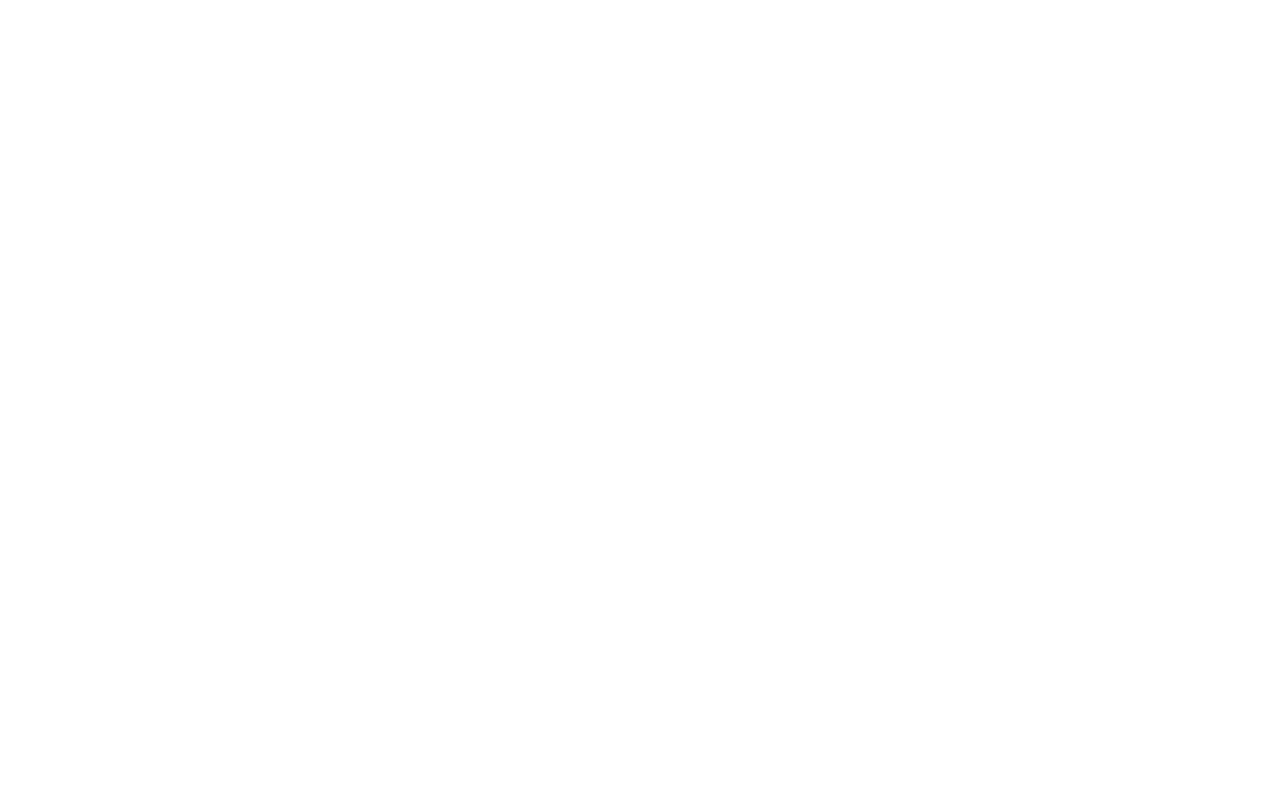
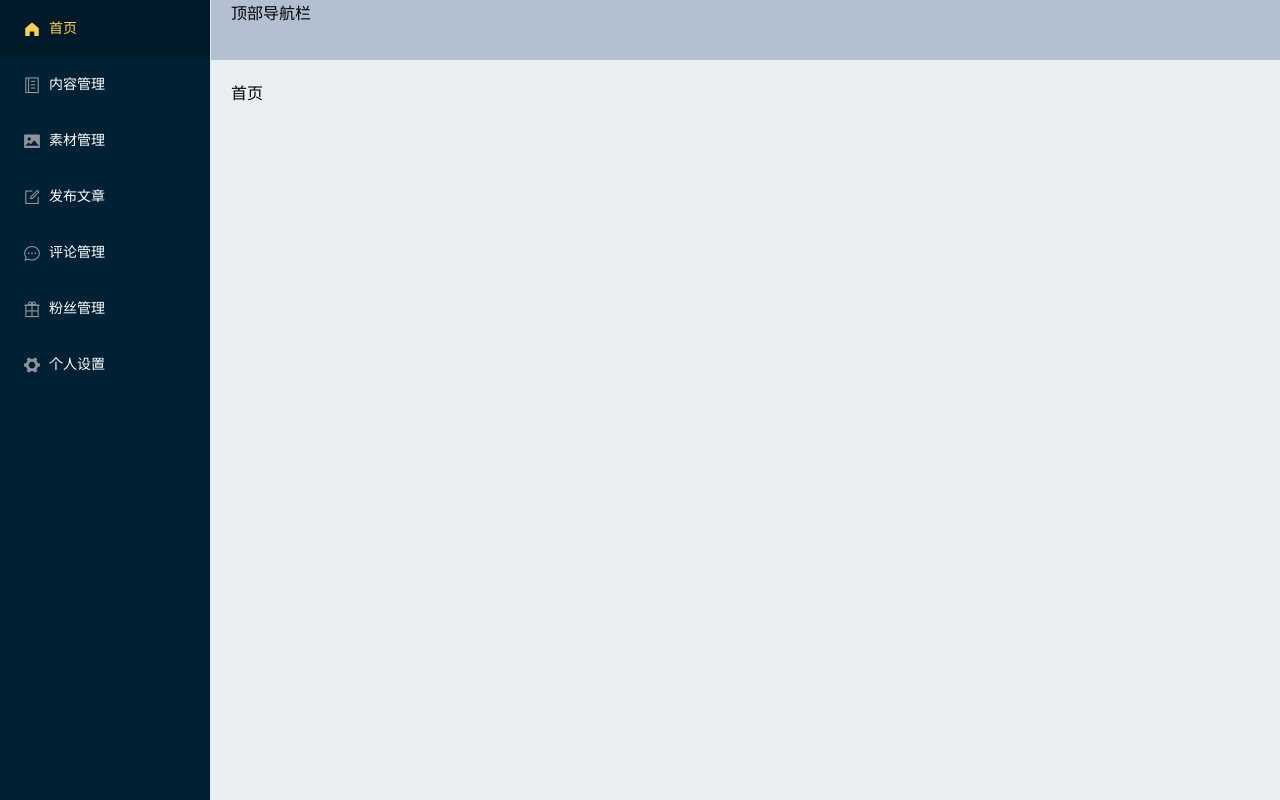
Before and after one commit to PUBLICSTATICS/toutiao-publish-admin, a Vue app: page /#/ in a window 1280 px wide. Built offline with nearby package versions, Linux system fonts and the light colour scheme.

Commit message:
侧边栏

```diff
--- a/src/router/index.js
+++ b/src/router/index.js
@@ -1,6 +1,8 @@
 import Vue from 'vue'
 import VueRouter from 'vue-router'
 import Login from '@/views/login'
+import Home from '@/views/home'
+import Layout from '@/views/layout'
 // 在VueCLI后才能关键的项目中 @表示是src，他是src目录的路径别名
 // 好处，他不收当前文件路径影响
 Vue.use(VueRouter)
@@ -8,7 +10,21 @@
 const routes = [
   {
     path: '/login',
+    name: 'login',
     component: Login
+  },
+  {
+    path: '/',
+    // 命名路由layout有一个默认子路由，这个名字没有意义
+    // 如果有默认子路由，就不用给父路由起名字了。
+    component: Layout,
+    children: [
+      {
+        path: '', // path为空，会作为默认子路由渲染
+        name: 'home',
+        component: Home
+      }
+    ]
   }
 ]
 
--- /dev/null
+++ b/src/views/home/index.vue
@@ -0,0 +1,44 @@
+<template>
+  <div class='home-container'>
+      首页
+  </div>
+</template>
+
+<script>
+export default {
+// 起名便于调试
+// vue-detools可以看组件树
+// 可以用名字递归调用
+  name: 'HomeIndex',
+  components: {
+
+  },
+  props: {
+
+  },
+  data () {
+    return {
+
+    }
+  },
+  computed: {
+
+  },
+  watch: {
+
+  },
+  created () {
+
+  },
+  mounted () {
+
+  },
+  methods: {
+
+  }
+}
+</script>
+
+<style lang="less">
+
+</style>
--- /dev/null
+++ b/src/views/layout/components/aside.vue
@@ -0,0 +1,73 @@
+<template>
+    <el-menu
+      class="el-menu-vertical-demo"
+      default-active="/"
+      background-color="#002033"
+      text-color="#fff"
+      active-text-color="#ffd04b"
+      router>
+      <el-menu-item index="/">
+        <i class="el-icon-s-home"></i>
+        <span slot="title">首页</span>
+      </el-menu-item>
+      <el-menu-item index="/article">
+        <i class="el-icon-notebook-2"></i>
+        <span slot="title">内容管理</span>
+      </el-menu-item>
+      <el-menu-item index="/image">
+        <i class="el-icon-picture"></i>
+        <span slot="title">素材管理</span>
+      </el-menu-item>
+      <el-menu-item index="/publish">
+        <i class="el-icon-edit-outline"></i>
+        <span slot="title">发布文章</span>
+      </el-menu-item>
+      <el-menu-item index="/comment">
+        <i class="el-icon-chat-dot-round"></i>
+        <span slot="title">评论管理</span>
+      </el-menu-item>
+      <el-menu-item index="/fans">
+        <i class="el-icon-present"></i>
+        <span slot="title">粉丝管理</span>
+      </el-menu-item>
+      <el-menu-item index="/setting">
+        <i class="el-icon-s-tools"></i>
+        <span slot="title">个人设置</span>
+      </el-menu-item>
+    </el-menu>
+</template>
+
+<script>
+export default {
+  name: 'AppAside',
+  components: {
+
+  },
+  props: {
+
+  },
+  data () {
+    return {
+
+    }
+  },
+  computed: {
+
+  },
+  watch: {
+
+  },
+  created () {
+
+  },
+  mounted () {
+
+  },
+  methods: {
+  }
+}
+</script>
+
+<style lang="less">
+
+</style>
--- /dev/null
+++ b/src/views/layout/index.vue
@@ -0,0 +1,70 @@
+<template>
+  <el-container class='layout-container'>
+      <el-aside
+      class='aside'>
+      <app-aside class='aside-menu'/>
+      </el-aside>
+  <el-container>
+      <el-header class='header'>顶部导航栏</el-header>
+      <el-main class='main'>
+      <router-view/>
+      </el-main>
+  </el-container>
+  </el-container>
+</template>
+
+<script>
+import AppAside from './components/aside'
+export default {
+  name: 'LayOutIndex',
+  components: {
+    AppAside
+  },
+  props: {
+
+  },
+  data () {
+    return {
+
+    }
+  },
+  computed: {
+
+  },
+  watch: {
+
+  },
+  created () {
+
+  },
+  mounted () {
+
+  },
+  methods: {
+
+  }
+}
+</script>
+
+<style scoped lang="less">
+.aside {
+    width: 211px !important;
+    background: #d3dce6;
+}
+.header{
+    background: #b3c0d1;
+}
+.main{
+    background: #e9eef3;
+}
+.layout-container{
+    position: fixed;
+    left: 0;
+    top: 0;
+    right: 0;
+    bottom: 0;
+}
+.aside-menu{
+    height: 100%;
+}
+</style>
--- a/src/views/login/index.vue
+++ b/src/views/login/index.vue
@@ -53,9 +53,9 @@
   data () {
     return {
       user: {
-        mobile: '',
-        code: '',
-        agree: false
+        mobile: '15637880787',
+        code: '123456',
+        agree: true
       },
       loginLoading: false,
       // loading提示，防止网络请求慢用户多次点击出发登录请求
@@ -103,6 +103,9 @@
         })
         console.log('登录成功了终于!')
         this.loginLoading = false
+        this.$router.push({
+          name: 'home'
+        })
       }).catch(err => {
         // eslint-disable-next-line no-unused-expressions
         console.log('登陆失败', err)
```
